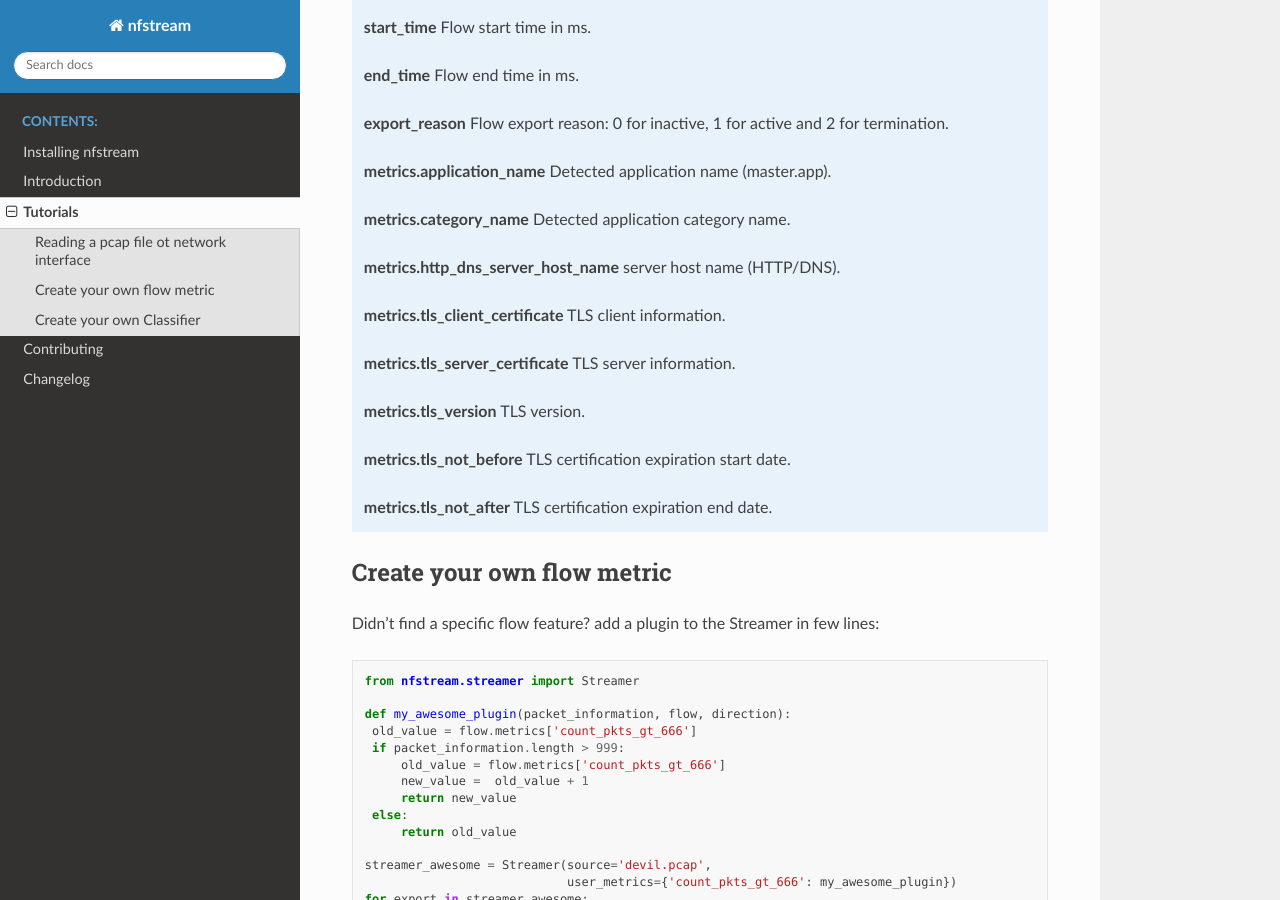
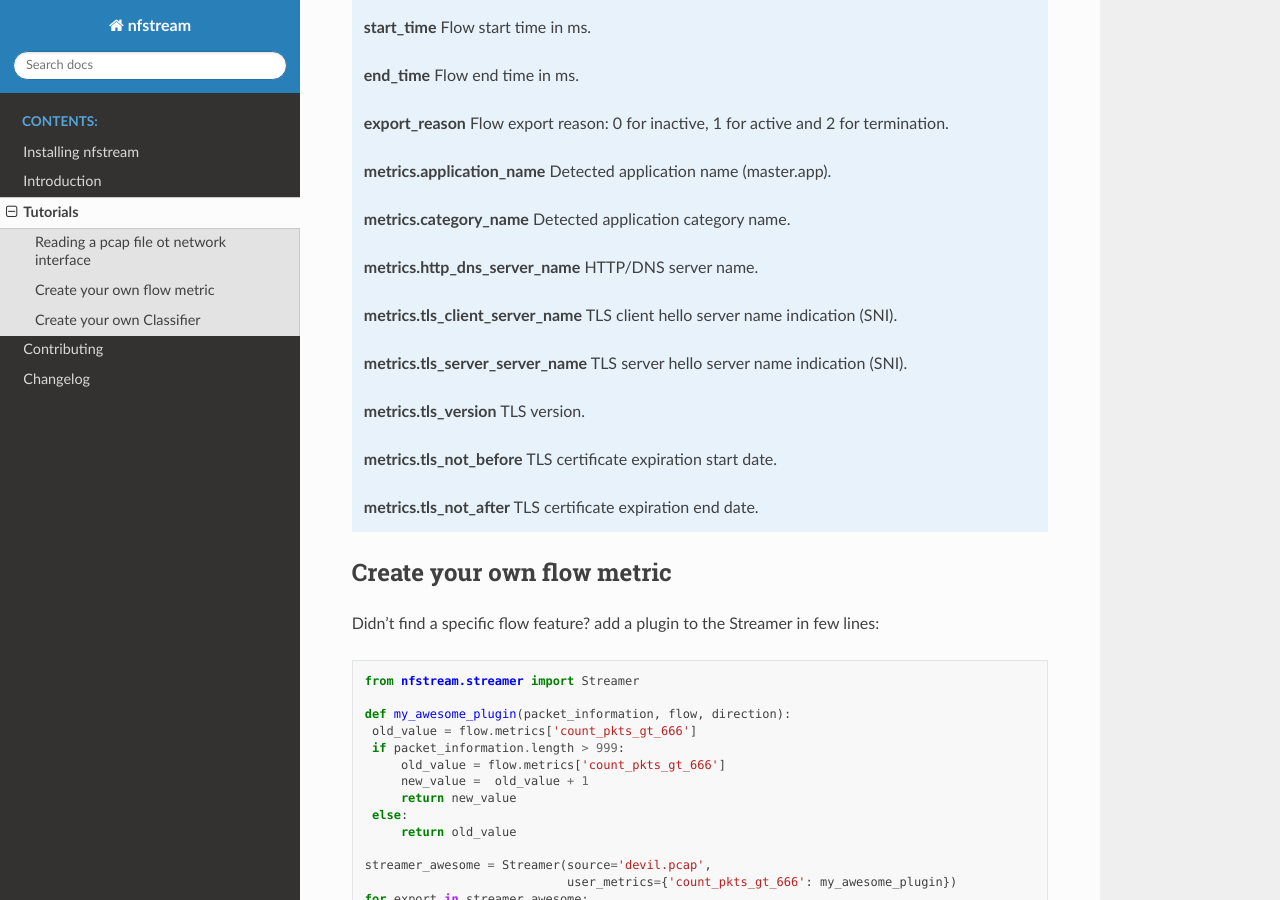
Before and after one commit to nfstream/nfstream, a Sphinx documentation site: the page built from docs/source/tutorials.rst, in a window 1280 px wide and 900 px high, scrolled down 2439 px. Built offline with Sphinx 7.4.7 and the Read the Docs theme 2.0.0, drawn with Linux system fonts in a browser that asks for light colours.

Commit message:
Add description.

```diff
--- a/docs/source/tutorials.rst
+++ b/docs/source/tutorials.rst
@@ -117,17 +117,17 @@ This will print a dict representation of nfstream flow object:
 
    **metrics.category_name** Detected application category name.
 
-   **metrics.http_dns_server_host_name** server host name (HTTP/DNS).
+   **metrics.http_dns_server_name** HTTP/DNS server name.
 
-   **metrics.tls_client_certificate** TLS client information.
+   **metrics.tls_client_server_name** TLS client hello server name indication (SNI).
 
-   **metrics.tls_server_certificate** TLS server information.
+   **metrics.tls_server_server_name** TLS server hello server name indication (SNI).
 
    **metrics.tls_version** TLS version.
 
-   **metrics.tls_not_before** TLS certification expiration start date.
+   **metrics.tls_not_before** TLS certificate expiration start date.
 
-   **metrics.tls_not_after** TLS certification expiration end date.
+   **metrics.tls_not_after** TLS certificate expiration end date.
 
 
 Create your own flow metric
```
